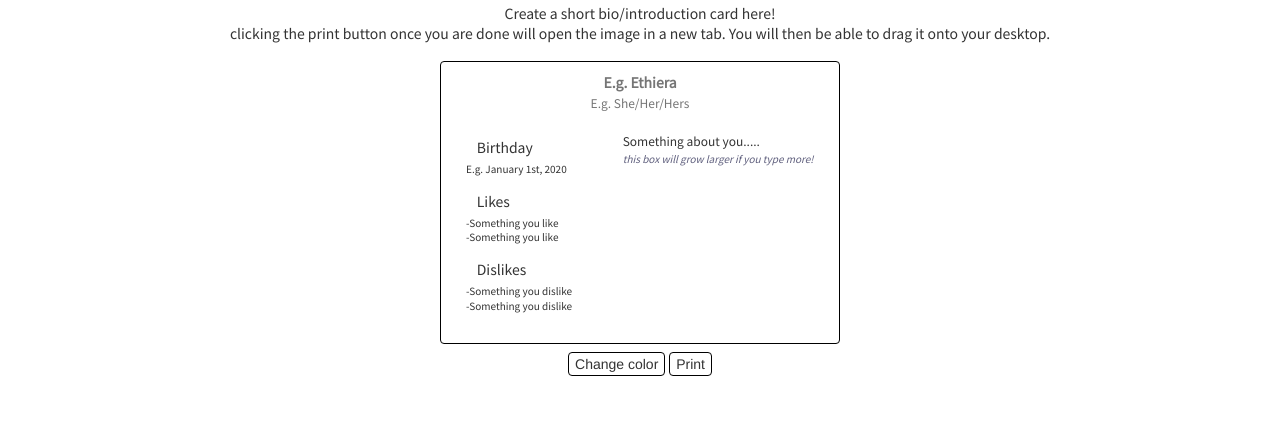
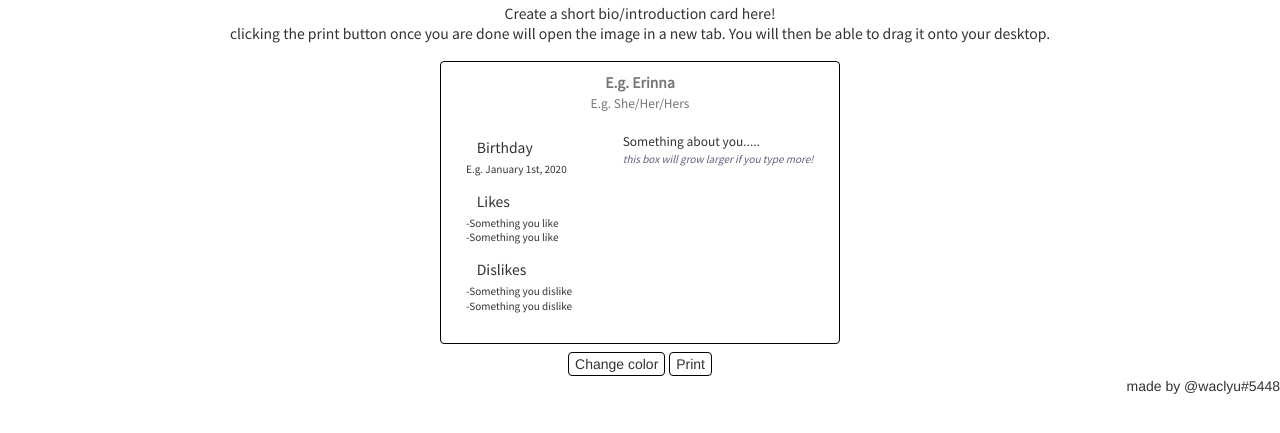
Before and after one commit to adarkclassroom/tLdbm.github.io, a plain HTML site: page index.html in a window 1280 px wide. Shown: the part 67-500 px from the top of the page. Drawn offline with nearby package versions, Linux system fonts and the light colour scheme.

Commit message:
Update index.html

```diff
--- a/index.html
+++ b/index.html
@@ -22,7 +22,7 @@
 
 
                     <center>
-                        <input type="text" id="name" placeholder="E.g. Ethiera" spellcheck="false">
+                        <input type="text" id="name" placeholder="E.g. Erinna" spellcheck="false">
                         <input type="text" id="desc" placeholder="E.g. She/Her/Hers">
                     </center>
 
@@ -52,6 +52,8 @@
         <button onclick="changeColor();">Change color</button>
         <button onclick="print();">Print</button>
     </center>
+
+    <p style="float: right; size: 9px; vertical-align: bottom;"> made by @waclyu#5448</p>
     <script src="html2canvas.min.js"></script>
     <script src="main.js"></script>
 
```
